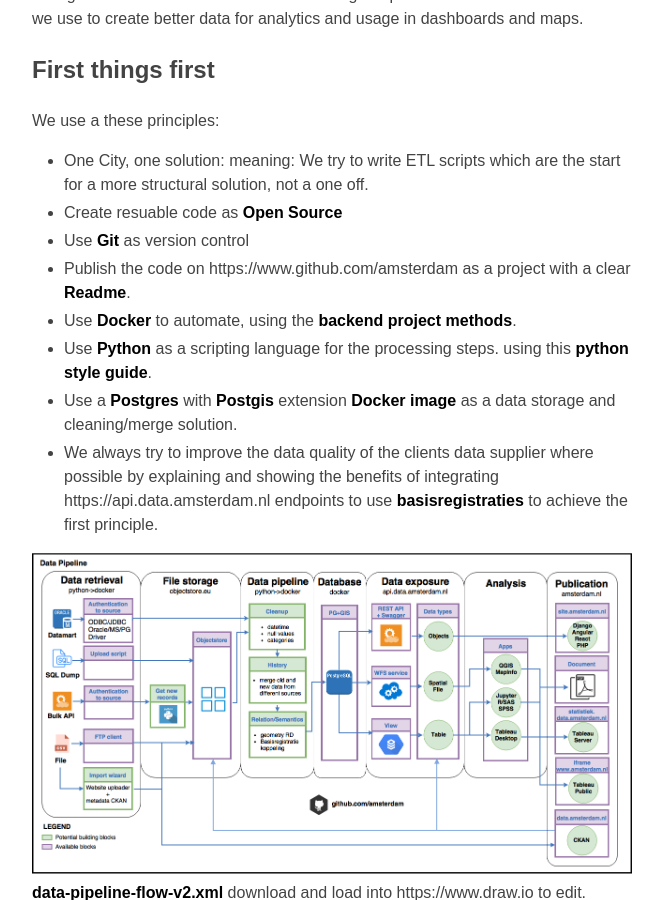
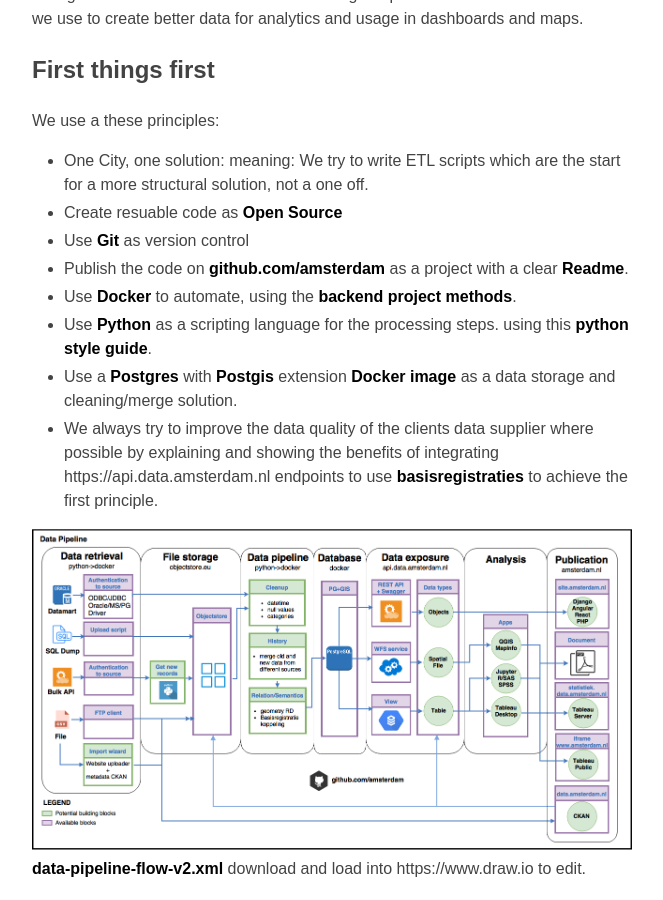
Before and after one commit to Amsterdam/amsterdam.github.io, a Jekyll site: the page built from guides/data-pipeline.md, in a window 1280 px wide and 900 px high, scrolled down 452 px. Shown: the whole window, without its empty margins (138-801 px from the left). Built offline with Jekyll 4.4.1, drawn with Linux system fonts in a browser that asks for light colours; our own code applies the rules of GitHub Pages for plain Markdown files; part of the change alters nothing that is shown.

Commit message:
add hyperlink to GitHub

```diff
--- a/guides/data-pipeline.md
+++ b/guides/data-pipeline.md
@@ -15,7 +15,7 @@ We use a these principles:
 - One City, one solution: meaning: We try to write ETL scripts which are the start for a more structural solution, not a one off.
 - Create resuable code as [Open Source](track-open-source-health.md)
 - Use [Git](https://git-scm.com) as version control
-- Publish the code on https://www.github.com/amsterdam as a project with a clear [Readme](write-a-readme.md).
+- Publish the code on [github.com/amsterdam](https://www.github.com/amsterdam) as a project with a clear [Readme](write-a-readme.md).
 - Use [Docker](https://www.docker.com) to automate, using the [backend project methods](back-end-projects.md).
 - Use [Python](https://www.python.org) as a scripting language for the processing steps. using this [python style guide](style-guide-python.md).
 - Use a [Postgres](https://www.postgresql.org) with [Postgis](http://postgis.net) extension [Docker image](https://hub.docker.com/r/amsterdam/postgres/) as a data storage and cleaning/merge solution.
```
